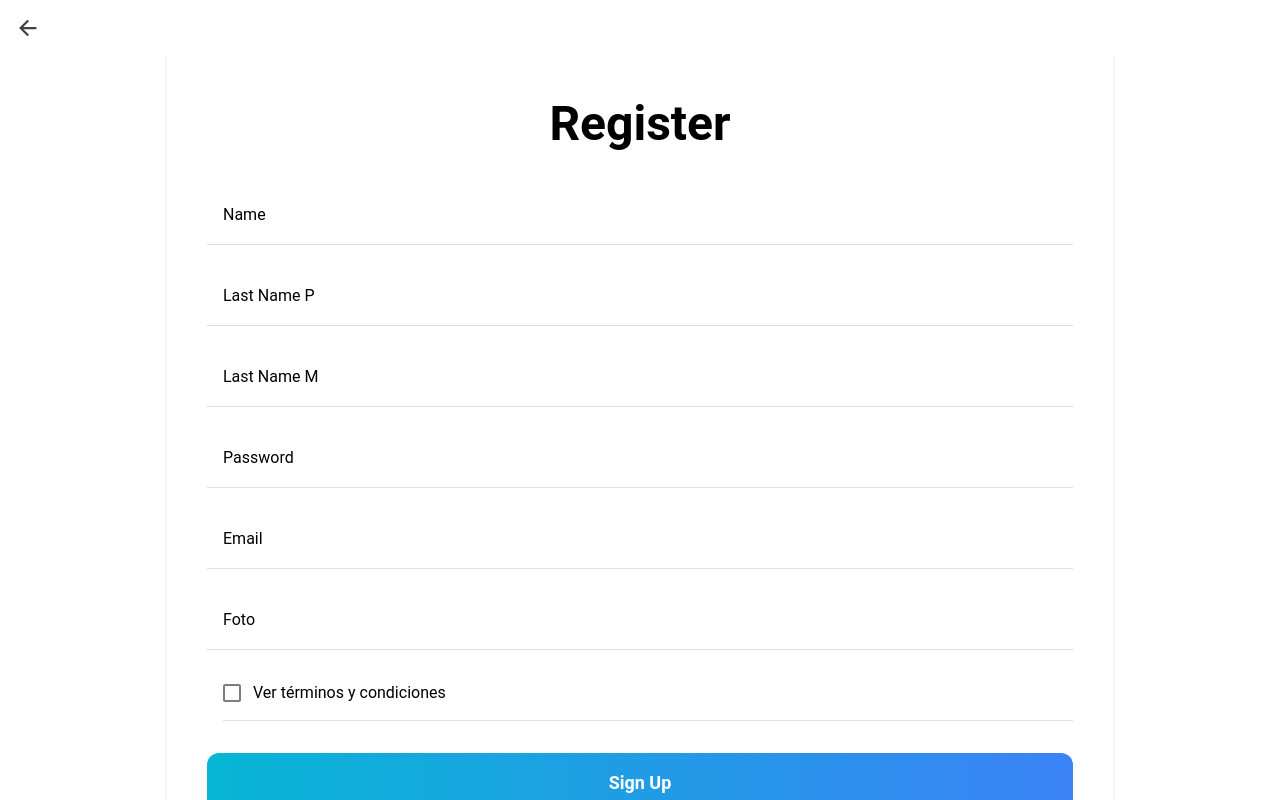
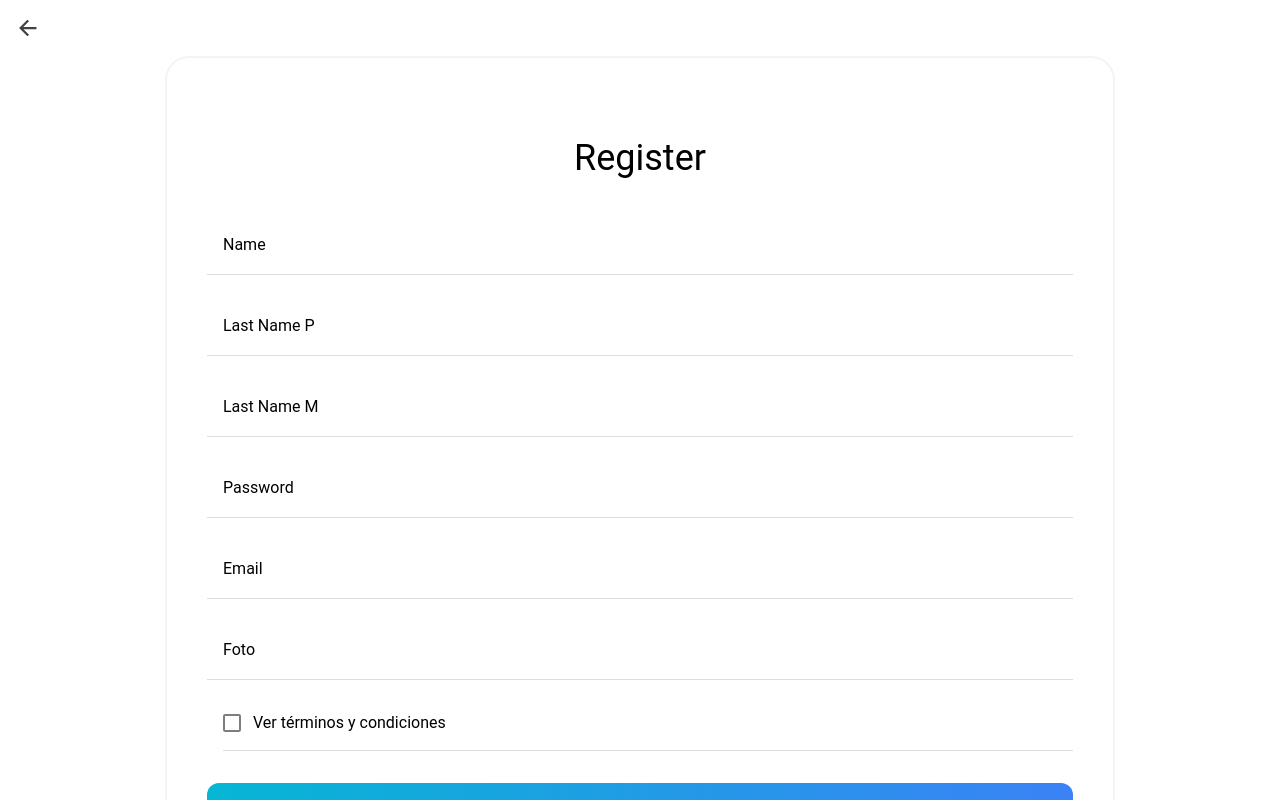
Before and after one commit to Urias-Dev/FrontEnd_Chat, a React (Create React App) app: page /register in a window 1280 px wide. Built offline with nearby package versions, Linux system fonts and the light colour scheme.

Commit message:
bugs fixed

```diff
--- a/src/Api.tsx
+++ b/src/Api.tsx
@@ -1,8 +1,8 @@
 import axios from "axios";
-import {LoginData, Message, RegisterData} from "./interfaces";
+import {LoginData , Message, RegisterData} from "./interfaces";
 
 
-const API = axios .create({baseURL: 'http://localhost:3000' }  )
+const API = axios .create({baseURL: 'http://192.168.1.108:3000' }     )
 
 
 export   const createUser =  async  ( formData:  RegisterData ) => {
--- a/src/components/LogInForms.tsx
+++ b/src/components/LogInForms.tsx
@@ -86,14 +86,20 @@ const LogInForms: React.FC     = () => {
 
 
 
-          <div className={"flex  w-full h-screen"}>
-            <div className={"w-full flex items-center justify-center lg:w-1/2   "}   >
+           <div  className={"flex  w-full h-screen"}>
+            <div className={"w-full flex  items-center justify-center lg:w-1/2  "}    >
+
                 <div
                     className='w-11/12      max-w-[600px]   px-10 py-20 rounded-3xl bg-white border-2 border-gray-100 max-sm:border-0'>
-                    <h1 className='text-5xl font-semibold max-sm:text-4xl    text-center'>  DevChat   </h1>
-                     <p className='font-medium text-lg text-gray-500 mt-4 text-center '> Enter your credential </p>
                     <div className='mt-8'>
-                        <div className='flex flex-col' >
+                        <div  className={   "pb-10 "  }>
+
+                              <h1 className={ "text-4xl   text-center font-bold"}>  Welcome  </h1>
+                            <h2  className={ "text-center  text-lg  "}>Enter your credentials </h2>
+                        </div>
+
+
+                         <div className='flex flex-col' >
                             <IonItem
                                  className={`${isValid && 'ion-valid'}  ${isValid === false && 'ion-invalid'}  ${isTouched && 'ion-touched'}`} >
                                 <IonLabel position={"floating"}   > Email </IonLabel >
--- a/src/components/Profile.tsx
+++ b/src/components/Profile.tsx
@@ -42,12 +42,13 @@ import {getId, RegisterData} from  "../interfaces";
 
 
 
-            let   navigate   =  useHistory    ( ) ;
+            let   navigate   =   useHistory     ( )  ;
 
                             const   handleSubmit    =()   =>  {
 
-                                navigate.push('/login'     )
-                                 localStorage.removeItem(  'token'       )
+                                localStorage.removeItem(  'token'       )
+
+                                navigate.push('/'       )
 
                           }
 
@@ -84,7 +85,7 @@ import {getId, RegisterData} from  "../interfaces";
 
                    return  (< >
 
-                         <IonPage>
+                          <IonPage>
 
 
                            <IonContent >
@@ -148,7 +149,7 @@ import {getId, RegisterData} from  "../interfaces";
                     <div className= { "flex ion-justify-content-end  mb-10 mr-3  "}  >
                          <button   onClick={() => handleSubmit () } >
                             <IonFabButton size={"small"} color={ "primary" }  >
-                                <IonIcon  icon= {logOutOutline   }  ></IonIcon>
+                                <IonIcon  icon= {logOutOutline    }  ></IonIcon>
                             </IonFabButton>
                         </button>
                     </div>
--- a/src/components/RegisterForms.tsx
+++ b/src/components/RegisterForms.tsx
@@ -63,13 +63,19 @@ import Terminosycondiciones from "./terminosycondiciones";
 
        return   (
 
-        <div className='  w-11/12    max-w-[950px]  px-10  py-20 rounded-3xl bg-white  border-2 border-gray-100    max-sm:border-0  ' >
-            <h1 className='text-5xl font-semibold  max-sm:text-4xl max-sm:font-normal  text-center' >  Register  </h1>
 
-                <div className='mt-8'  >
 
-                     <form  onSubmit={handleSubmit }   >
-                 <div className=' flex flex-col ' >
+
+          <div className='  w-11/12      max-w-[950px]  px-10  py-20 rounded-3xl bg-white   border-2 border-gray-100     max-sm:border-0  ' >
+
+            <div>
+                 <h1 className='text-4xl     max-sm:text-2xl     text-center' >   Register   </h1>
+            </div>
+
+                <div className='mt-8'       >
+
+                     <form  onSubmit={handleSubmit }    >
+                 <div  className=' flex flex-col ' >
 
                      <IonItem >
 
@@ -93,7 +99,7 @@ import Terminosycondiciones from "./terminosycondiciones";
                             <IonInput type="text"   clearInput={ true  }   maxlength={25 } value= {formData.apellido_p  }      onIonChange ={(event) => setFormData({...formData, apellido_p : event.detail.value  != undefined ? event.detail.value : ""})} > </IonInput>
 
 
-                    </IonItem>
+                      </IonItem >
                  </div>
 
                           <div className='flex flex-col mt-4'  >
--- a/src/pages/LogIn.tsx
+++ b/src/pages/LogIn.tsx
@@ -17,15 +17,15 @@ const  LogIn: React.FC = () =>  {
      return  (
 
 
+         <IonPage>
+             <IonContent>
 
-          <IonPage >
-              <IonContent>
+                 <LogInForms/>
+             </IonContent>
+         </IonPage>
 
-                   <LogInForms/>
-              </IonContent>
 
-         </IonPage>
-     );
+            );
 };
 
 export default LogIn;
--- a/src/pages/Register.tsx
+++ b/src/pages/Register.tsx
@@ -25,20 +25,20 @@ import {
               <IonPage >
 
               <IonHeader  class    ="ion-no-border" >
-                 <IonToolbar >
+                 <IonToolbar   >
                         <IonButtons  slot="start" >
-                        <IonBackButton  defaultHref="login"/>
+                        <IonBackButton  defaultHref="login" />
                       </IonButtons >
                 </IonToolbar>
              </IonHeader>
 
-              <IonContent  >
+              <IonContent  scrollEvents={false } >
                    <IonRefresher slot="fixed"   onIonRefresh={ handleRefresh   }   >
                       <IonRefresherContent  refreshingSpinner=  "bubbles"    >
                       </IonRefresherContent>
                   </IonRefresher>
-                <div className={"flex   w-full h-screen"} >
-                     <div  className={"w-full flex items-center justify-center  max-sm:h-4/5 "  }>
+                <div className={" w-full h-screen"}  >
+                     <div  className={"w-full flex items-center justify-center   max-sm:h-4/5 "   }>
                          <RegisterForms />
                     </div>
 
```
